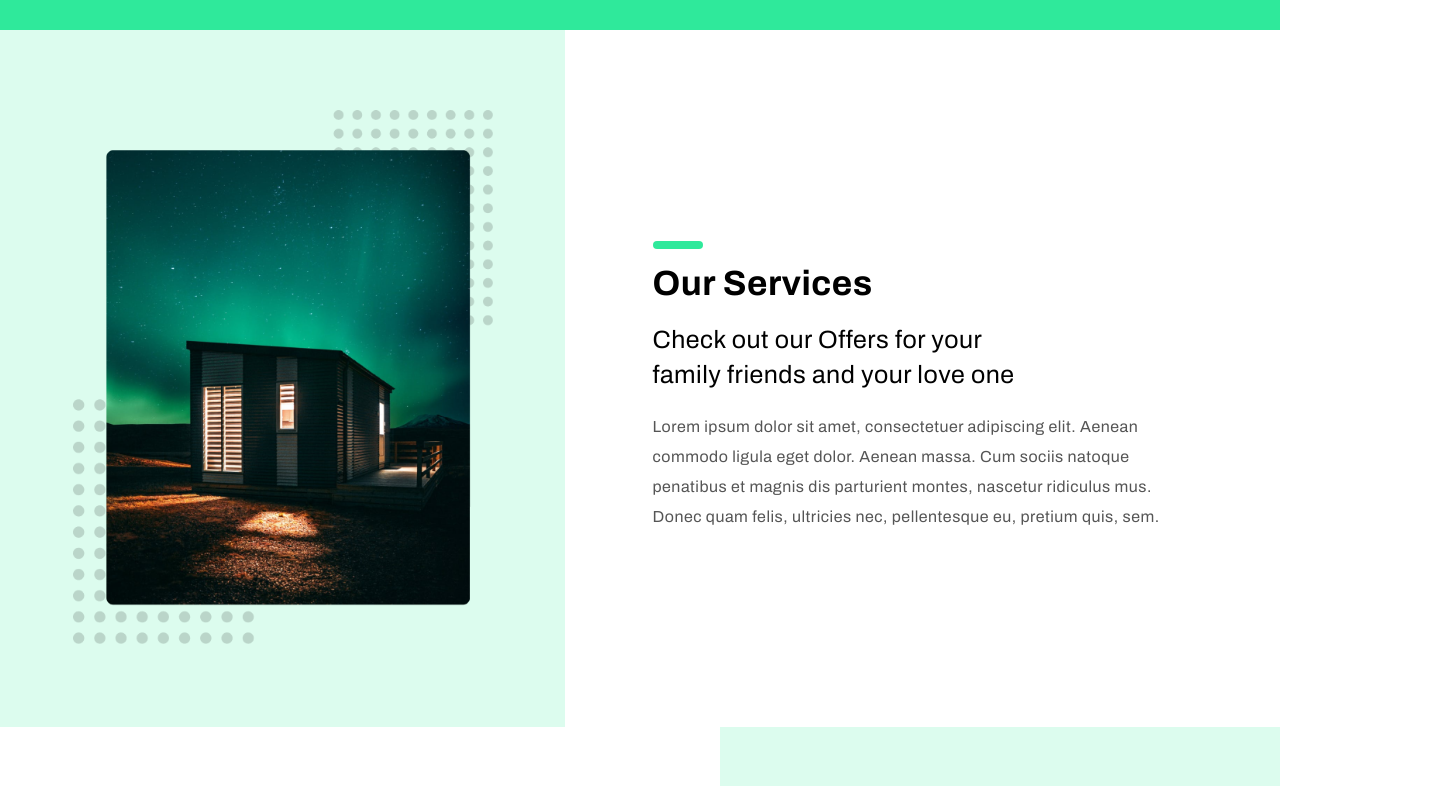
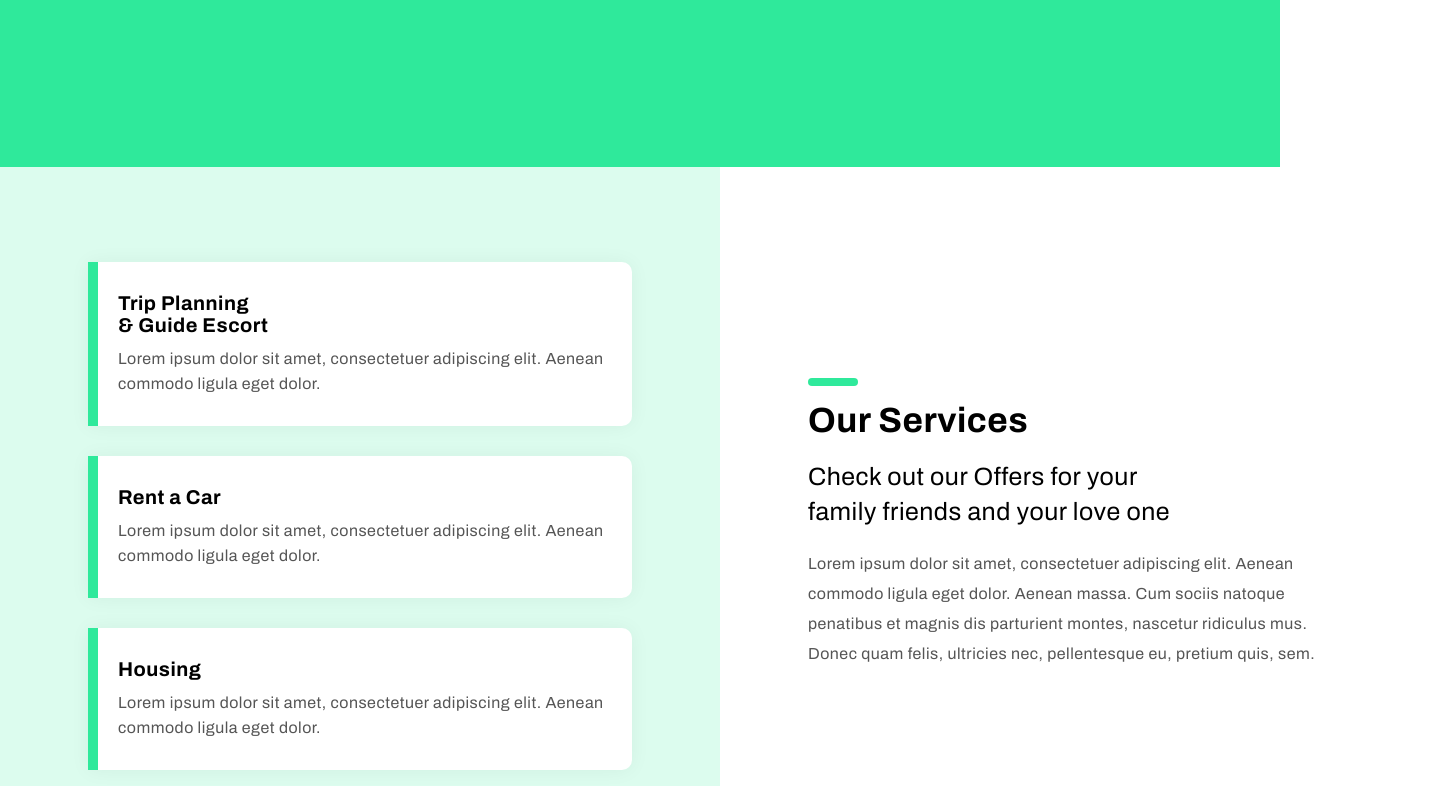
Before and after one commit to audaxss/constChallenge, a plain HTML site: page CONST Challenge - Justin Raniel Pascual/index.html in a window 1280 px wide. Shown: the part 1814-2600 px from the top of the page, 1440 px wide, since content can reach past the window. Drawn offline with Linux system fonts and the light colour scheme.

Commit message:
services added

```diff
--- a/CONST Challenge - Justin Raniel Pascual/app/style/main.css
+++ b/CONST Challenge - Justin Raniel Pascual/app/style/main.css
@@ -34,7 +34,7 @@ img {
 
 .grid {
     display: grid;
-    grid-template-columns: 1fr repeat(2, minmax(auto, 45rem)) 1fr;
+    grid-template-columns: 1fr repeat(2, 45rem) 1fr;
 }
 
 .header {
@@ -298,6 +298,34 @@ img {
     grid-column: 1/4;
 }
 
+.content__small__cards {
+    display: flex;
+    flex-direction: column;
+    align-items: center;
+    justify-content: center;
+}
+
+.content__small__cards .card {
+    margin: 15px 0;
+    width: 100%;
+    background-color: #FFF;
+    padding: 30px 20px;
+    border-left: 10px solid var(--primaryColor);
+    border-top-right-radius: 10px;
+    border-bottom-right-radius: 10px;
+    box-shadow: 0 .5px 20px 0 rgba(0, 0, 0, 0.05);
+}
+
+.content__small__cards .card h2 {
+    margin-bottom: 10px;
+    font-size: 20px;
+}
+
+.content__small__cards .card p {
+    color: #555;
+    line-height: 25px;
+}
+
 .content__card {
     background-color: #FFF;
     padding: 5rem 20px;
--- a/CONST Challenge - Justin Raniel Pascual/index.html
+++ b/CONST Challenge - Justin Raniel Pascual/index.html
@@ -102,8 +102,21 @@
         <div class="content__card--light"></div>
         <div class="content__card content__card--light flex flex--center">
             <div class="content__body flex flex--center">
-                <div class="content__image">
-                    <img src="app/assets/images/about.png" alt="Northern Lights above the house in Iceland">
+                <div class="content__small__cards">
+                    <div class="card">
+                        <h2>Trip Planning <br>& Guide Escort</h2>
+                    <p>Lorem ipsum dolor sit amet, consectetuer adipiscing elit. Aenean commodo ligula eget dolor. </p>
+                    </div>
+
+                    <div class="card">
+                        <h2>Rent a Car</h2>
+                    <p>Lorem ipsum dolor sit amet, consectetuer adipiscing elit. Aenean commodo ligula eget dolor. </p>
+                    </div>
+
+                    <div class="card">
+                        <h2>Housing</h2>
+                    <p>Lorem ipsum dolor sit amet, consectetuer adipiscing elit. Aenean commodo ligula eget dolor. </p>
+                    </div>
                 </div>
             </div>
         </div>
@@ -129,7 +142,7 @@
 
     </section>
 
-    <section class="grid content__container" id="about">
+    <section class="grid content__container" id="contact">
         <div class="content__card flex flex--center">
             <div class="content__body flex flex--center">
                 <div class="content__title">
```
